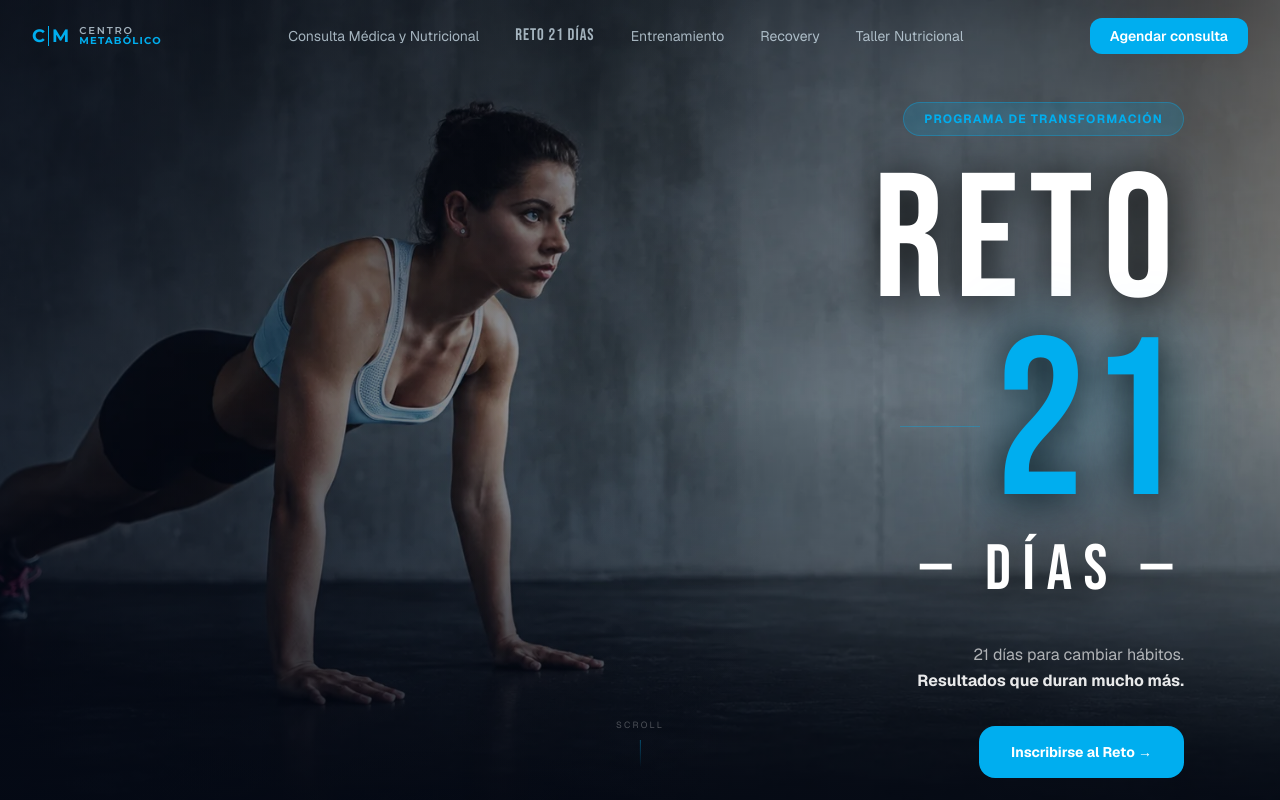
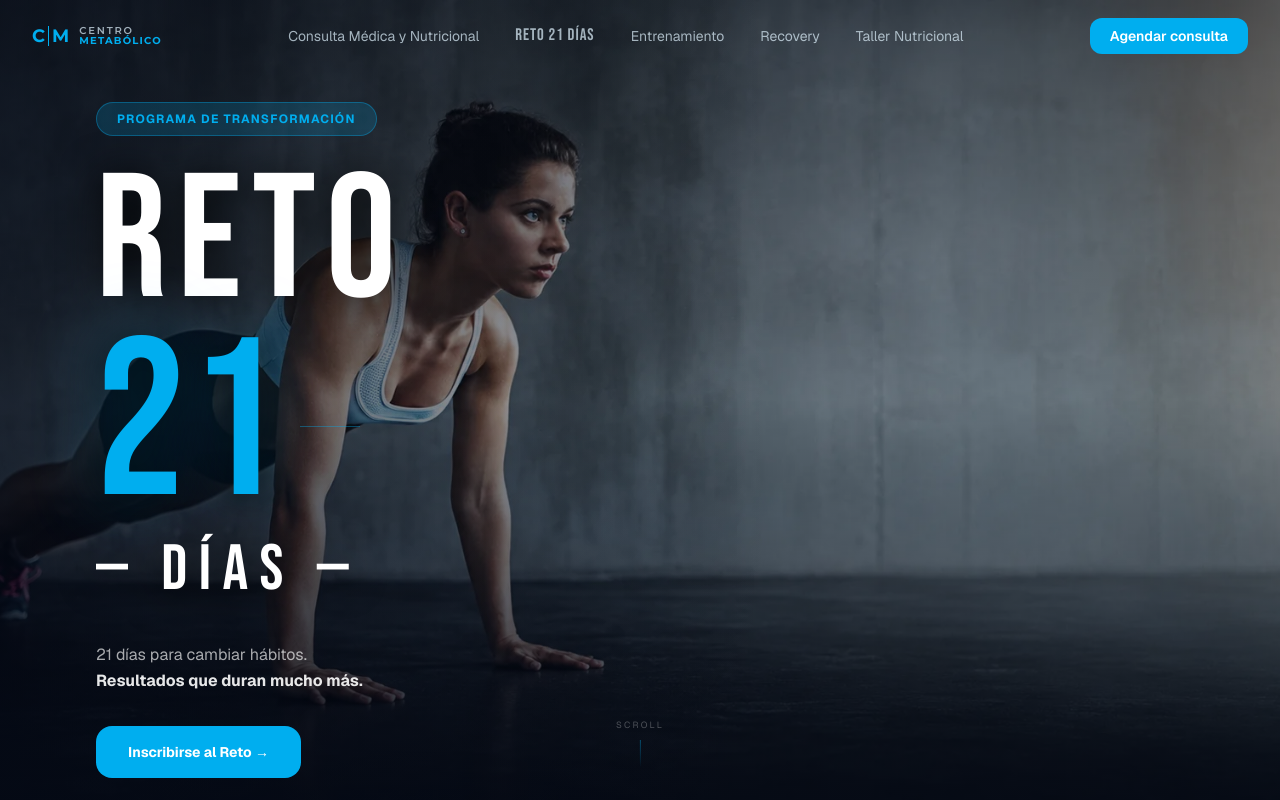
Before and after one commit to felipemunoz1983-alt/centro-metabolico, a Next.js app: page /reto-21-dias in a window 1280 px wide. Shown: the top 800 px of the page. Built offline with nearby package versions, Linux system fonts and the light colour scheme.

Commit message:
reto-21-dias: align hero text to left

```diff
--- a/src/app/reto-21-dias/Reto21DiasClient.tsx
+++ b/src/app/reto-21-dias/Reto21DiasClient.tsx
@@ -100,7 +100,7 @@ export function Reto21DiasClient() {
 
         {/* Content */}
         <motion.div
-          className="absolute inset-0 flex flex-col items-end justify-center pr-10 md:pr-16 lg:pr-24 pt-20 text-right"
+          className="absolute inset-0 flex flex-col items-start justify-center pl-10 md:pl-16 lg:pl-24 pt-20 text-left"
           style={{ y: textY, opacity: textOp }}
         >
           <span className="mb-5 rounded-full px-5 py-2 text-xs font-bold tracking-widest uppercase"
@@ -120,7 +120,6 @@ export function Reto21DiasClient() {
             RETO
           </h1>
           <div className="flex items-center gap-4">
-            <div className="h-px" style={{ backgroundColor: `${BRAND}60`, width: 80 }} />
             <span
               className="text-white"
               style={{
@@ -134,6 +133,7 @@ export function Reto21DiasClient() {
             >
               21
             </span>
+            <div className="h-px" style={{ backgroundColor: `${BRAND}60`, width: 60 }} />
           </div>
           <h2
             className="text-white mb-6"
```
